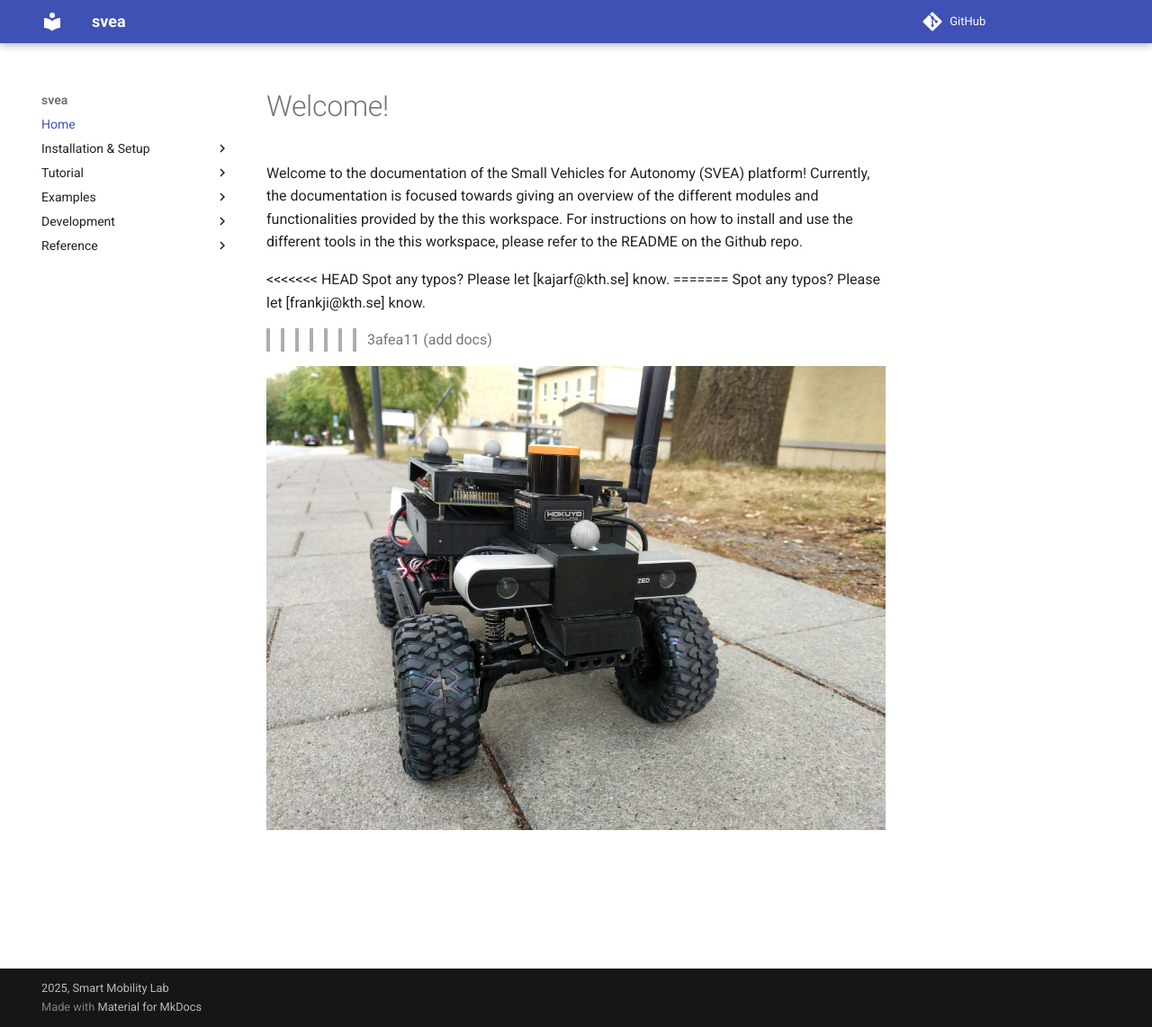
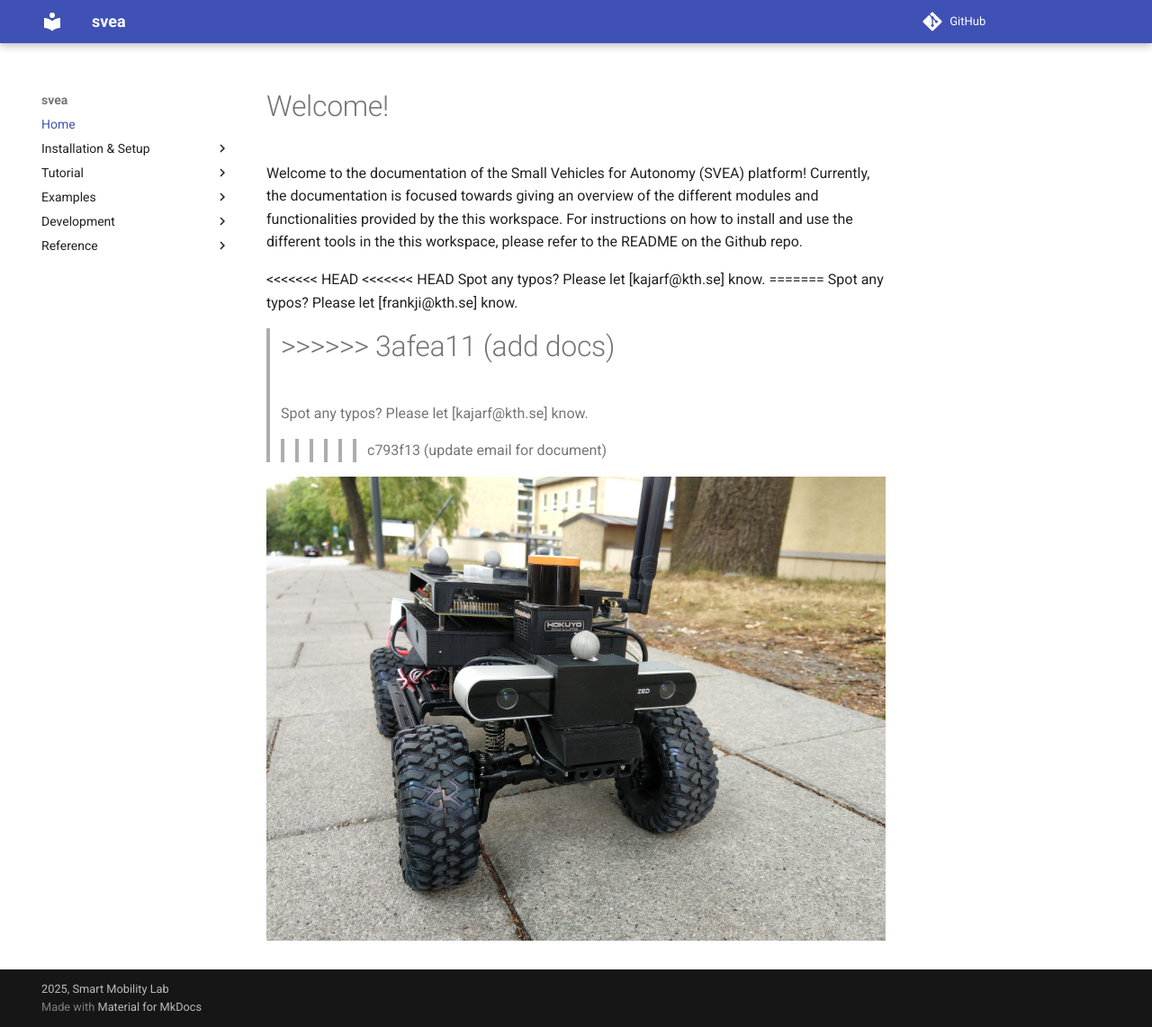
Before and after one commit to KTH-SML/svea, an MkDocs documentation site: the page built from docs/index.md, in a window 1280 px wide and 1142 px high. Shown: the whole window at 90% size. Built offline with MkDocs 1.6.1 and Material for MkDocs 9.7.7, drawn with Linux system fonts in a browser that asks for light colours; comment, search, counter and statistics services are not loaded.

Commit message:
update email for document

```diff
--- a/docs/index.md
+++ b/docs/index.md
@@ -7,9 +7,13 @@ For instructions on how to install and use the different tools in the
 this workspace, please refer to the README on the Github repo.
 
 <<<<<<< HEAD
+<<<<<<< HEAD
 Spot any typos? Please let [kajarf@kth.se] know.
 =======
 Spot any typos? Please let [frankji@kth.se] know.
 >>>>>>> 3afea11 (add docs)
+=======
+Spot any typos? Please let [kajarf@kth.se] know.
+>>>>>>> c793f13 (update email for document)
 
 ![svea vehicle](media/svea_headshot.jpg)
```
